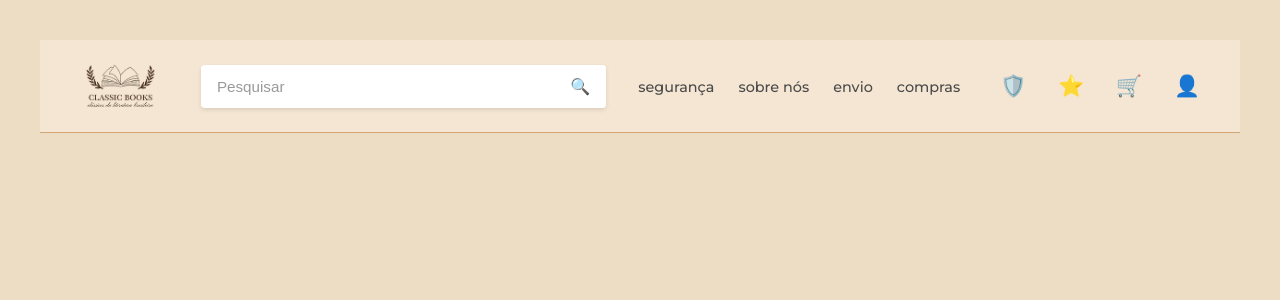
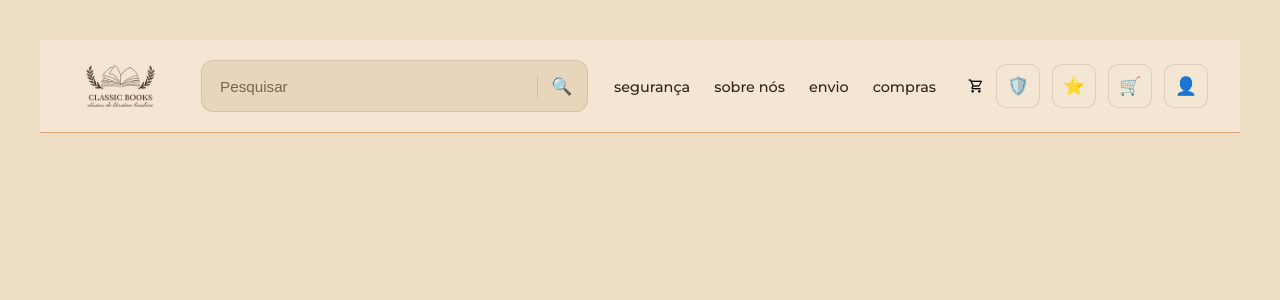
Before and after one commit to Bianca161/Livraria-Classica, a Vue app: page / in a window 1280 px wide. Shown: the top 300 px of the page. Built offline with nearby package versions, Linux system fonts and the light colour scheme.

Commit message:
Refatorar: melhorar o layout e o estilo do cabeçalho, aprimorar a funcionalidade de busca.

```diff
--- a/src/App.vue
+++ b/src/App.vue
@@ -1,5 +1,10 @@
 <script setup>
 import { ref } from 'vue'
+import ProductCard from './components/ products/ProductCard.vue'
+import ProductList from './components/ products/ProductList.vue'
+import CartItem from './components/cart/CartItem.vue'
+import CartPanel from './components/cart/CartPanel.vue'
+import CartSummary from './components/cart/CartSummary.vue'
 
 const searchQuery = ref('')
 
@@ -11,14 +16,13 @@ const navigation = [
   { label: 'segurança', href: '#' },
   { label: 'sobre nós', href: '#' },
   { label: 'Envio', href: '#' },
-  { label: 'compras', href: '#' }
+  { label: 'compras', href: '#' },
 ]
 </script>
 
 <template>
   <header class="app-header">
     <div class="header-container">
-
       <div class="logo-section">
         <img src="/logo.png" alt="Livraria Classica Logo" class="logo" />
       </div>
@@ -32,13 +36,11 @@ const navigation = [
             class="search-input"
             @keyup.enter="handleSearch"
           />
-          <button @click="handleSearch" class="search-button">
-            🔍
-          </button>
+          <button @click="handleSearch" class="search-button">🔍</button>
         </div>
       </div>
 
-      <!-- Navigation & Icons -->
+
       <nav class="nav-section">
         <ul class="nav-menu">
           <li v-for="item in navigation" :key="item.label">
@@ -46,20 +48,14 @@ const navigation = [
           </li>
         </ul>
 
-        <!-- Icons -->
+
+
         <div class="icons-group">
-          <button class="icon-button" title="Segurança">
-            🛡️
-          </button>
-          <button class="icon-button" title="Favoritos">
-            ⭐
-          </button>
-          <button class="icon-button" title="Carrinho">
-            🛒
-          </button>
-          <button class="icon-button" title="Login">
-            👤
-          </button>
+          <i class="mdi mdi-cart-outline"></i>
+          <button class="icon-button" title="Segurança">🛡️</button>
+          <button class="icon-button" title="Favoritos">⭐</button>
+          <button class="icon-button" title="Carrinho">🛒</button>
+          <button class="icon-button" title="Login">👤</button>
         </div>
       </nav>
     </div>
@@ -99,40 +95,53 @@ const navigation = [
 .search-section {
   flex: 1;
   min-width: 200px;
+  width: 100%;
 }
 
 .search-wrapper {
   display: flex;
   align-items: center;
-  background-color: white;
-  border-radius: 4px;
+  width: 100%;
+  background-color: #e7d6bb;
+  border-radius: 12px;
   overflow: hidden;
-  box-shadow: 0 2px 4px rgba(0, 0, 0, 0.1);
+  padding: 0.2rem;
+  box-shadow: inset 0 0 0 1px rgba(55, 32, 16, 0.1);
 }
 
 .search-input {
   flex: 1;
+  background: transparent;
   border: none;
-  padding: 0.75rem 1rem;
+  padding: 0.9rem 1rem;
   font-size: 0.95rem;
+  color: #372010;
   outline: none;
 }
 
 .search-input::placeholder {
-  color: #999;
+  color: #7d6347;
 }
 
 .search-button {
-  background-color: white;
+  background: transparent;
   border: none;
-  padding: 0.75rem 1rem;
+  border-left: 1px solid rgba(55, 32, 16, 0.12);
+  color: #372010;
+  width: 48px;
+  display: flex;
+  align-items: center;
+  justify-content: center;
   cursor: pointer;
-  font-size: 1rem;
-  transition: background-color 0.3s;
+  font-size: 1.05rem;
+  transition:
+    background-color 0.2s,
+    transform 0.2s;
 }
 
 .search-button:hover {
-  background-color: #f0f0f0;
+  background-color: rgba(55, 32, 16, 0.08);
+  transform: scale(1.05);
 }
 
 .nav-section {
@@ -150,7 +159,7 @@ const navigation = [
 }
 
 .nav-link {
-  color: #4a4a4a;
+  color: #372010;
   text-decoration: none;
   font-size: 0.9rem;
   font-weight: 500;
@@ -164,24 +173,34 @@ const navigation = [
 
 .icons-group {
   display: flex;
-  gap: 1rem;
+  gap: 0.75rem;
   align-items: center;
 }
 
 .icon-button {
-  background: none;
-  border: none;
-  font-size: 1.3rem;
+  background-color: #f3e6d2;
+  border: 1px solid rgba(55, 32, 16, 0.12);
+  border-radius: 10px;
+  width: 44px;
+  height: 44px;
+  display: flex;
+  align-items: center;
+  justify-content: center;
+  font-size: 1.1rem;
   cursor: pointer;
-  transition: transform 0.3s;
-  padding: 0.5rem;
+  transition:
+    transform 0.2s,
+    background-color 0.2s,
+    border-color 0.2s;
+  padding: 0;
 }
 
 .icon-button:hover {
-  transform: scale(1.1);
+  transform: scale(1.05);
+  background-color: rgba(55, 32, 16, 0.08);
+  border-color: rgba(55, 32, 16, 0.2);
 }
 
-/* Responsive Design */
 @media (max-width: 768px) {
   .header-container {
     flex-wrap: wrap;
```
